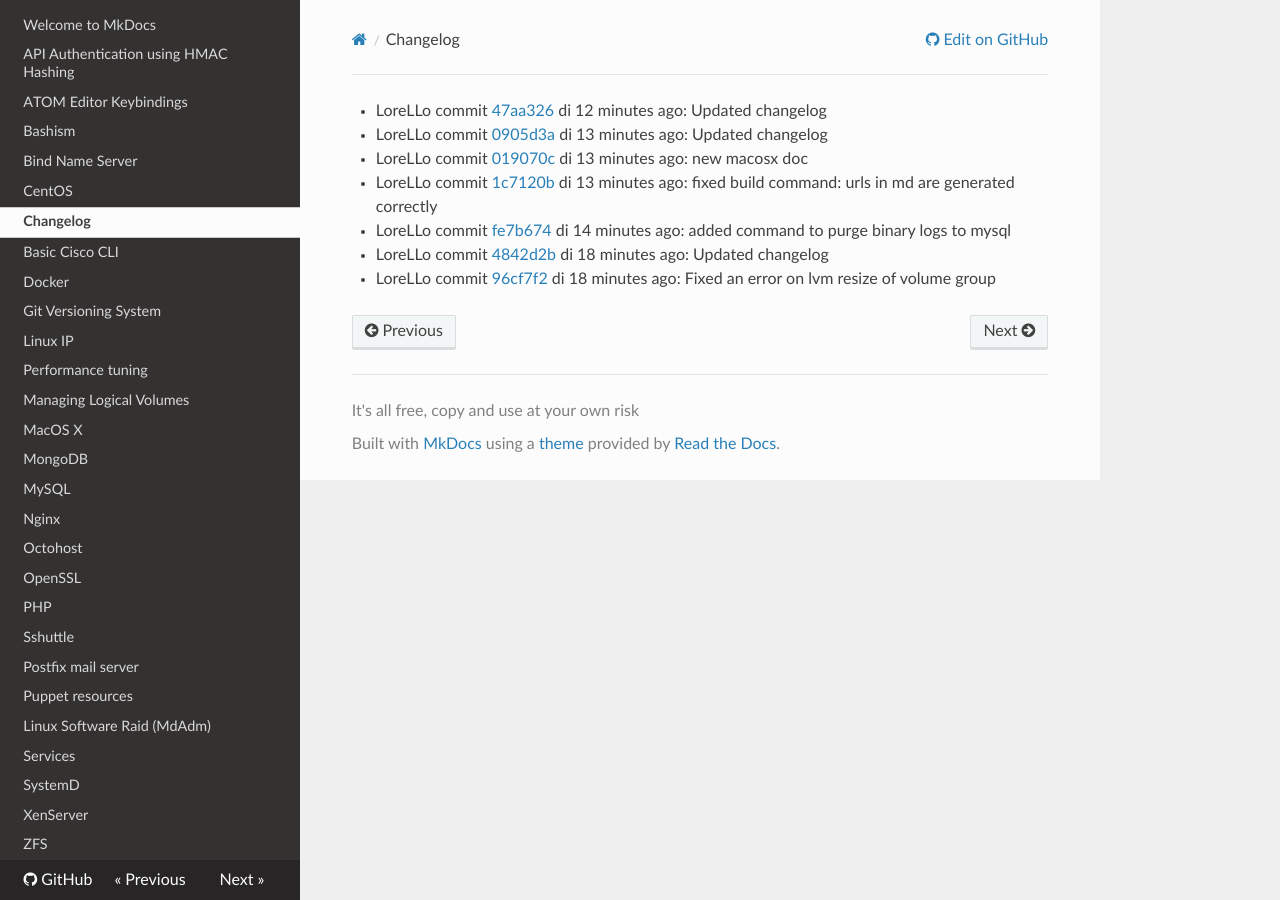
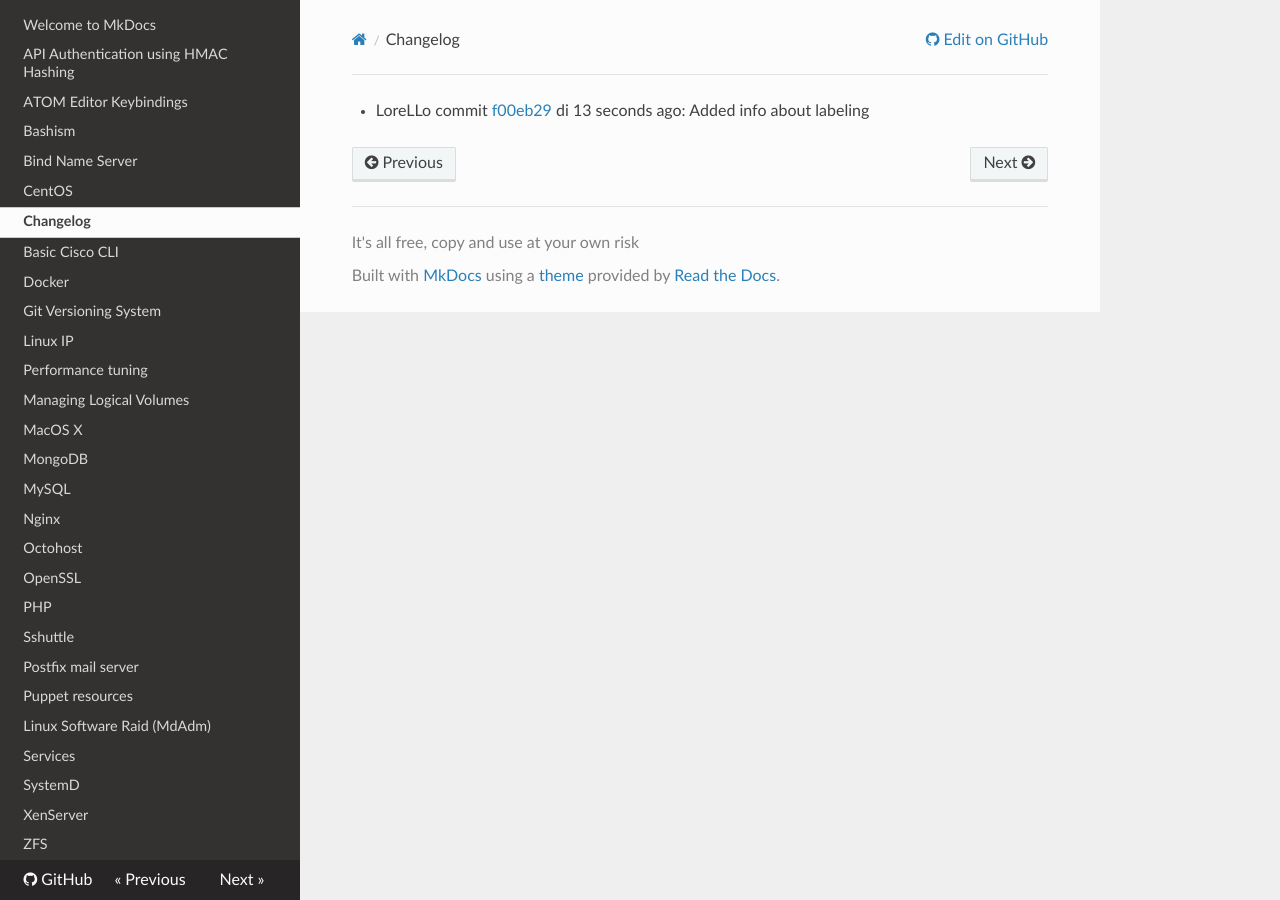
Before and after one commit to lorello/lorello.github.io, an MkDocs documentation site: the page built from docs/changelog.md, in a window 1280 px wide. Built offline with MkDocs 1.6.1, drawn with Linux system fonts in a browser that asks for light colours; nearby versions of some CDN libraries.

Commit message:
Updated changelog

```diff
--- a/docs/changelog.md
+++ b/docs/changelog.md
@@ -1,13 +1 @@
-* LoreLLo commit [47aa326](https://github.com/lorello/lorello.github.io/commit/47aa326cdae270d7046c7b12ae8a73b5a2e675c9) di 12 minutes ago: Updated changelog
-
-* LoreLLo commit [0905d3a](https://github.com/lorello/lorello.github.io/commit/0905d3a913f9b375a9ca280df63999f415eeab29) di 13 minutes ago: Updated changelog
-
-* LoreLLo commit [019070c](https://github.com/lorello/lorello.github.io/commit/019070c7c6369a2c27550c62bf9d0eea2840de57) di 13 minutes ago: new macosx doc
-
-* LoreLLo commit [1c7120b](https://github.com/lorello/lorello.github.io/commit/1c7120b7d2dd3dbca3f6597deee5f33ab545ea91) di 13 minutes ago: fixed build command: urls in md are generated correctly
-
-* LoreLLo commit [fe7b674](https://github.com/lorello/lorello.github.io/commit/fe7b67418291a622d2fced99ff0a56c2e8c34b2f) di 14 minutes ago: added command to purge binary logs to mysql
-
-* LoreLLo commit [4842d2b](https://github.com/lorello/lorello.github.io/commit/4842d2be0818cf93185c9c77b78d5e968477de08) di 18 minutes ago: Updated changelog
-
-* LoreLLo commit [96cf7f2](https://github.com/lorello/lorello.github.io/commit/96cf7f2cada2cbea493229aca56ba94cc07b84db) di 18 minutes ago: Fixed an error on lvm resize of volume group
+* LoreLLo commit [f00eb29](https://github.com/lorello/lorello.github.io/commit/f00eb298c024bf0dc275af820f5d2dd21fe3fb4f) di 13 seconds ago: Added info about labeling
```
